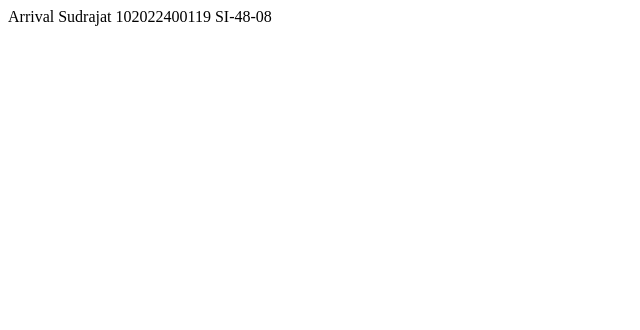
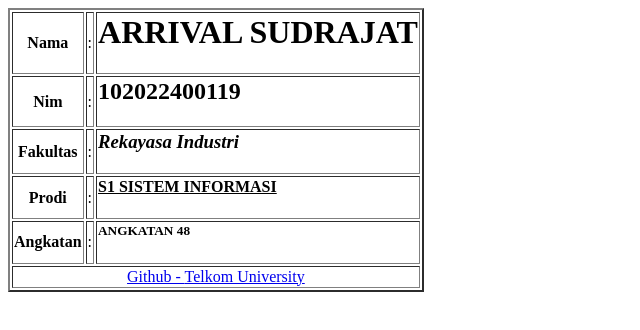
Before and after one commit to ArrivalSudrajat/Arrival.github.io, a plain HTML site: page Index.html in a window 1280 px wide. Shown: the whole page, without its empty margins (0-640 px from the left). Drawn offline with Linux system fonts and the light colour scheme.

Commit message:
Update Index.html

```diff
--- a/Index.html
+++ b/Index.html
@@ -1,3 +1,43 @@
-Arrival Sudrajat
-102022400119
-SI-48-08
+<html>
+<head>
+    <title>102022400119</title>
+</head>
+<body>
+<table border="2">
+    <tr><th>Nama</th>
+        <td>:</td>
+        <td><h1>ARRIVAL SUDRAJAT<br></h1></td>
+    </tr>
+    <tr>
+        <th>Nim</th>
+        <td>:</td>
+        <td><h2><b>102022400119<br></b></h2></td>
+    </tr>
+    <tr>
+    <th>Fakultas</th>
+    <td>:</td>
+        <td><h3><i>Rekayasa Industri</i></h3></td>
+    </tr>
+
+    <tr>
+        <th>Prodi</th>
+        <td>:</td>
+        <td><h4><u>S1 SISTEM INFORMASI<br></u></h4></td>
+    </tr>
+    <tr>
+        <th>Angkatan</th>
+        <td>:</td>
+        <td><h5>ANGKATAN 48<br></h5></td>
+    </tr>
+    <tr>
+        <td colspan="3" align="center">
+        <a href="https://github.com/" target="_self">Github - </a>
+        <a href="https://telkomuniversity.ac.id/" target="_blank">Telkom University </a></td>
+
+    </tr>
+</table>
+
+
+
+</body>
+</html>
```
